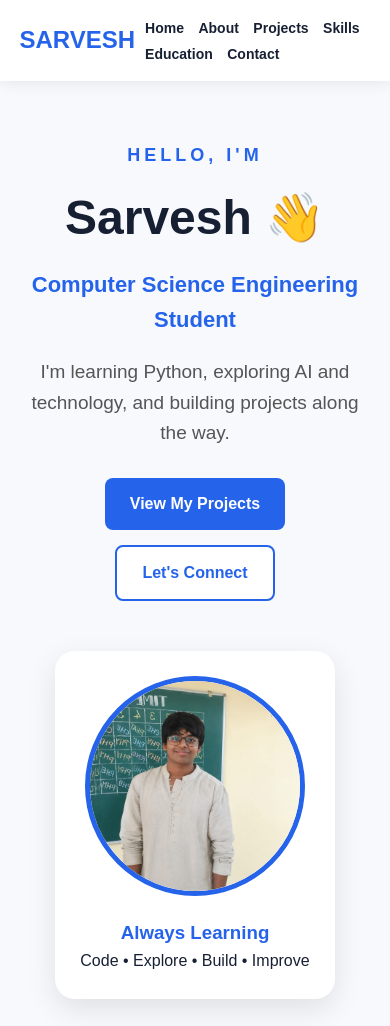
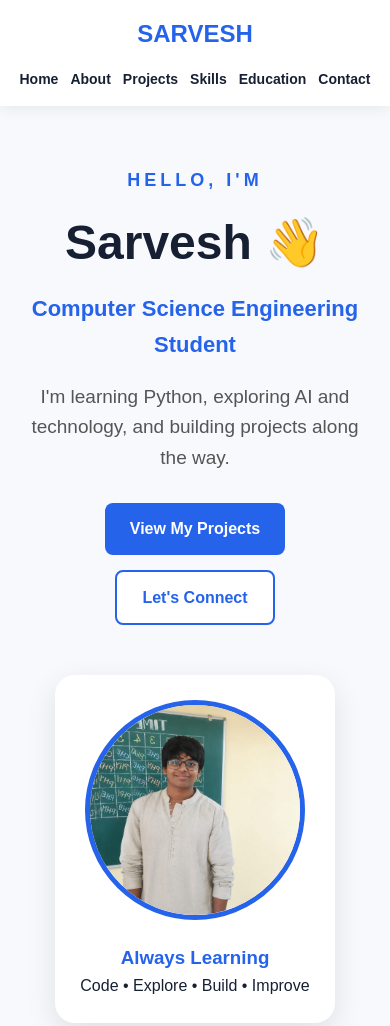
Before and after one commit to 110228sarvesh-a11y/sarvesh-portfolio, a plain HTML site: page index.html in a window 390 px wide. Shown: the top 1026 px of the page. Drawn offline with Linux system fonts and the light colour scheme.

Commit message:
style.css

```diff
--- a/style.css
+++ b/style.css
@@ -333,3 +333,25 @@ footer {
     color: #555;
     margin-bottom: 18px;
 }
+.nav-links {
+    display: flex;
+    align-items: center;
+    gap: 25px;
+}
+
+.nav-links a {
+    margin-left: 0;
+}
+
+@media (max-width: 800px) {
+    nav {
+        flex-direction: column;
+        gap: 15px;
+    }
+
+    .nav-links {
+        flex-wrap: wrap;
+        justify-content: center;
+        gap: 12px;
+    }
+}
```
